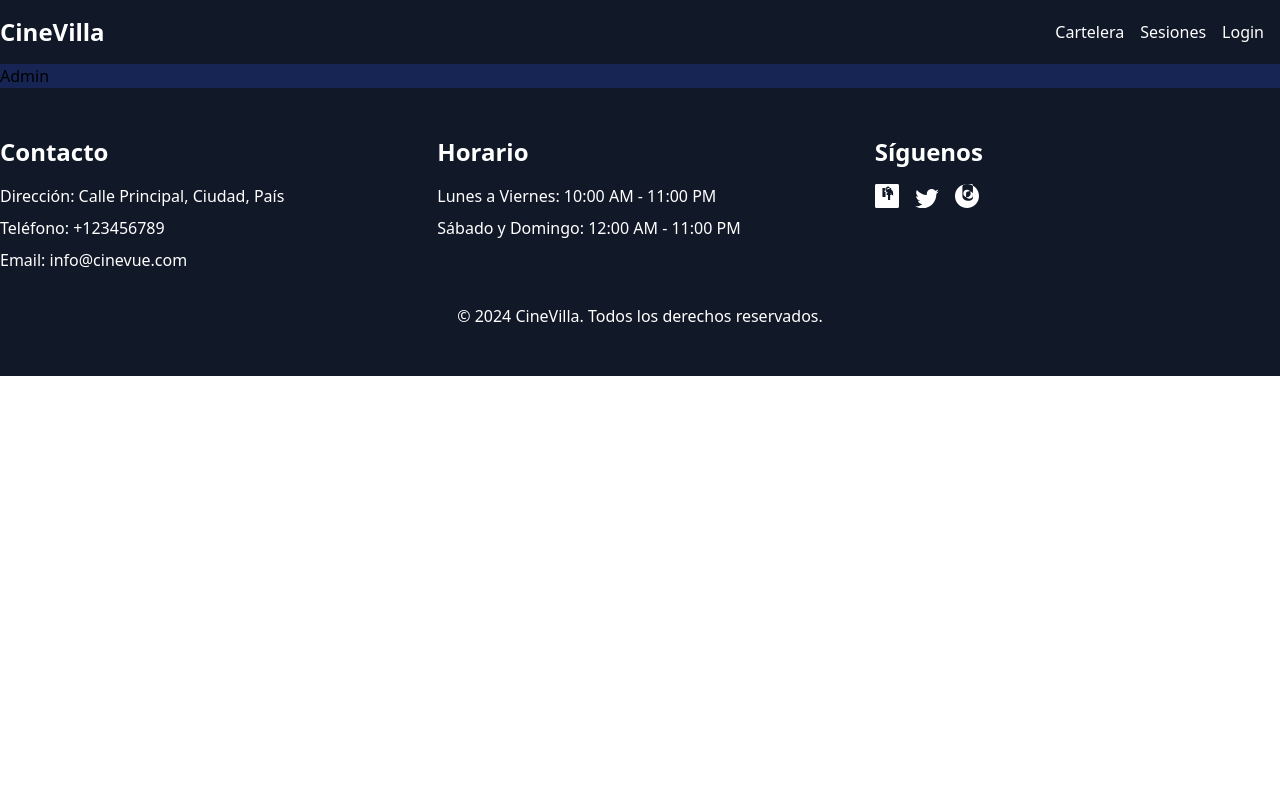
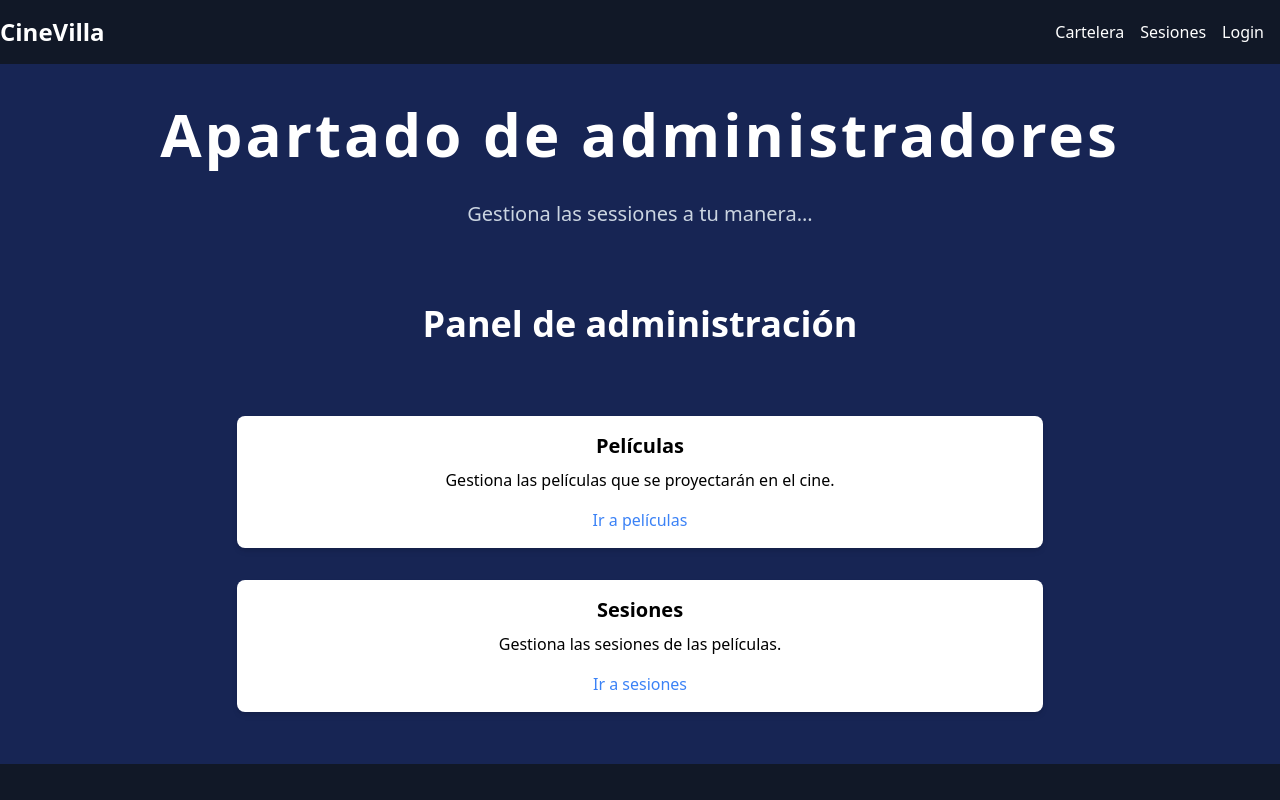
Before and after one commit to inspedralbes/tr3-cinema-villa, a Nuxt app in the folder front/cine-app/: page /admin in a window 1280 px wide. Shown: the top 800 px of the page. Built offline with nearby package versions, Linux system fonts and the light colour scheme; no server answers.

Commit message:
espacio admin front hecho

```diff
--- a/front/cine-app/layouts/navbar.vue
+++ b/front/cine-app/layouts/navbar.vue
@@ -70,7 +70,7 @@ export default {
       const store = useAppStore();
       this.userExist = store.token != '';
       this.userAdmin = store.user?.type == 1;
-    }, 500);
+    }, 250);
   }
 }
 </script>
--- a/front/cine-app/pages/admin/index.vue
+++ b/front/cine-app/pages/admin/index.vue
@@ -1,20 +1,24 @@
 <template>
     <NuxtLayout name="navbar" />
-    <div>
-        <h1>Admin</h1>
+    <div class="bg-blue-950 py-8">
+        <div class="container mx-auto">
+            <h2 class="text-6xl font-semibold tracking-wider text-center text-white py-2">Apartado de administradores</h2>
+            <p class="mt-4 py-3 text-xl text-center text-slate-300">Gestiona las sessiones a tu manera...</p>
+        </div>
+    </div>
+    <div class="container mx-auto text-center mb-9">
+        <h3 class="text-4xl font-semibold text-center mt-8 text-white">Panel de administración</h3>
+        <div class="flex flex-col m-9 justify-center items-center">
+            <div class="bg-white p-4 rounded-lg shadow-md my-4 mt-9 w-2/3 hover:bg-gradient-to-r from-indigo-500 from-10% via-sky-500 via-30% to-emerald-500 to-90% hover:text-white">
+                <h4 class="text-xl font-semibold">Películas</h4>
+                <p class="mt-2">Gestiona las películas que se proyectarán en el cine.</p>
+                <nuxt-link to="/admin/movies" class="block mt-4 text-blue-500">Ir a películas</nuxt-link>
+            </div>
+            <div class="bg-white p-4 rounded-lg shadow-md my-4 w-2/3 hover:bg-gradient-to-r from-indigo-500 from-10% via-sky-500 via-30% to-emerald-500 to-90% hover:text-white">
+                <h4 class="text-xl font-semibold">Sesiones</h4>
+                <p class="mt-2">Gestiona las sesiones de las películas.</p>
+                <nuxt-link to="/admin/sessions" class="block mt-4 text-blue-500">Ir a sesiones</nuxt-link>
+            </div>
+        </div>
     </div>
 </template>
-
-<script>
-export default {
-    setup () {
-
-
-        return {}
-    }
-}
-</script>
-
-<style scoped>
-
-</style>
--- /dev/null
+++ b/front/cine-app/pages/admin/movies.vue
@@ -0,0 +1,20 @@
+<template>
+    <NuxtLayout name="navbar" />
+    <div>
+
+    </div>
+</template>
+
+<script>
+export default {
+    setup () {
+
+
+        return {}
+    }
+}
+</script>
+
+<style lang="scss" scoped>
+
+</style>
--- /dev/null
+++ b/front/cine-app/pages/admin/sessions.vue
@@ -0,0 +1,20 @@
+<template>
+    <NuxtLayout name="navbar" />
+    <div>
+
+    </div>
+</template>
+
+<script>
+export default {
+    setup () {
+
+
+        return {}
+    }
+}
+</script>
+
+<style lang="scss" scoped>
+
+</style>
```
